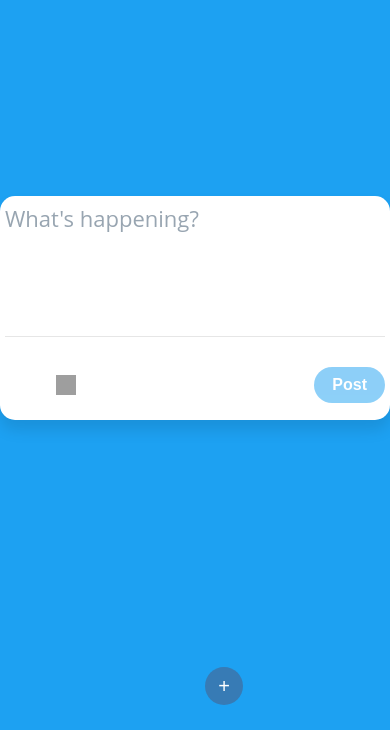
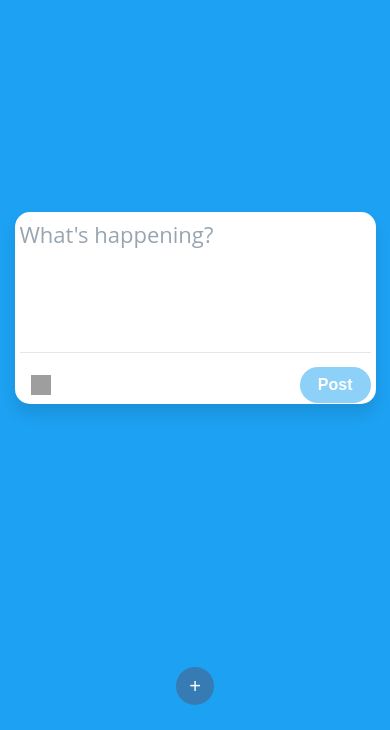
Before and after one commit to westerny1/SkyMast, a Flask app: page / in a window 390 px wide. Shown: the part 114-844 px from the top of the page. Run offline with Flask 3, Linux system fonts and the light colour scheme; some web fonts are replaced; grey boxes are pictures that could not be loaded.

Commit message:
Update style.css

```diff
--- a/static/style.css
+++ b/static/style.css
@@ -15,6 +15,10 @@ header {
 h1 {
   font-size: 32px;
   margin-bottom: 10px;
+  text-align: center; /* edited */
+  width: 90%;/* edited */
+  margin-left: auto; /* edited */
+  margin-right: auto;
 }
 
 body {
@@ -35,9 +39,10 @@ body {
 .wrapper{
   background: #fff;
   max-width: 475px;
-  width: 100%;
+  width: 90%; /* edited */
   border-radius: 15px;
   padding: 25px 25px 15px 25px;
+  overflow-y: auto; /* edited */
   box-shadow: 0px 10px 15px rgba(0,0,0,0.1);
 }
 .input-box{
@@ -112,6 +117,11 @@ body {
 .bottom .icons{
   display: inline-flex;
 }
+.icons {        /* new class added!! */ /* edited */
+  list-style: none; /* edited */
+  padding: 0; /* edited */
+  margin: 0; /* edited*/
+}
 .icons li{
   list-style: none;
   color: #1da1f2;
@@ -172,35 +182,35 @@ body {
   border-radius:50%;
   font-size:20px;
   display:flex;
-  margin: 15px 10px;
+  margin: 15px auto; /* edited */
   justify-content:center;
   align-items: center;
   position: relative;
   vertical-align: top;
   border: none;
+
 }
 #plusbtn:hover,
 #plusbtn:active {
-  background-color:#aab8c2; /* Change the background color to gray when hovered or pressed */
+  background-color:#aab8c2;
 }
 .bottom-button {
   position: fixed;
   bottom: 0;
   left: 50%;
   width: 100%;
-  text-align: center; /* Center the button horizontally */
-  /*background-color: #fff; *//* Adjust background color if needed */
-  /*border-top: 1px solid #ccc;*/ /* Optional: add a border at the top for separation */
-  padding: 10px 0; /* Optional: add padding for spacing */
+  text-align: center;
+  padding: 10px 0;
+  transform: translateX(-50%); /*edited*/
 }
 
 
 
 #loginForm {
-  display: none; /* Hide the login form by default */
-  backdrop-filter: blur(5px); /* Apply blur effect to the background */
-  background-color: rgba(255, 255, 255, 0.5); /* Adjust background color with transparency */
-  z-index: 999; /* Ensure the login form is above other content */
+  display: none;
+  backdrop-filter: blur(5px);
+  background-color: rgba(255, 255, 255, 0.5);
+  z-index: 999;
 }
 
 
@@ -224,7 +234,8 @@ body{
   top: 50%;
   left: 50%;
   transform: translate(-50%, -50%);
-  width: 400px;
+  width: 90%; /* edited */
+  max-width: 400px; /* edited */
   background: white;
   border-radius: 10px;
   box-shadow: 10px 10px 15px rgba(0,0,0,0.05);
@@ -323,6 +334,7 @@ input[type="submit"]:hover{
 /* Media Queries for Responsiveness */
 
 /* large desktops and some laptops (1440px and above) */
+/* edited */
 @media (max-width: 1440px) {
 
   .wrapper {
@@ -334,6 +346,7 @@ input[type="submit"]:hover{
 }
 
 /* desktops (1270px - 1439px) */
+/* edited */
 @media (max-width: 1270px) {
 
   .wrapper {
@@ -345,6 +358,7 @@ input[type="submit"]:hover{
 }
 
 /* tablets (landscape) and some laptops (1024px - 1269px) */
+/* edited */
 @media (max-width: 1024px) {
 
   .wrapper {
@@ -356,6 +370,7 @@ input[type="submit"]:hover{
 }
 
 /* smaller tablets and larger phones (900px - 1023px) */
+/* edited */
 @media (max-width: 900px) {
 
   .wrapper {
@@ -366,8 +381,68 @@ input[type="submit"]:hover{
 
 }
 
-/* tablets (portrait) (768px - 899px) */
-@media (max-width: 768px) {
+/* edited */
+@media (max-width: 828px) {
+
+  .wrapper {
+    max-width: 600px;
+    margin: 0 auto;
+    padding: 0 5px;
+  }
+
+}
+/* edited */
+@media (max-width: 1170px) {
+
+  .wrapper {
+    max-width: 600px;
+    margin: 0 auto;
+    padding: 0 5px;
+  }
+
+}
+/* edited */
+@media (max-width: 1242px) {
+
+  .wrapper {
+    max-width: 600px;
+    margin: 0 auto;
+    padding: 0 5px;
+  }
+
+}
+/* edited */
+@media (max-width: 1170px) {
+
+  .wrapper {
+    max-width: 600px;
+    margin: 0 auto;
+    padding: 0 5px;
+  }
+
+}
+/* edited */
+@media (max-width: 1080px) {
+
+  .wrapper {
+    max-width: 600px;
+    margin: 0 auto;
+    padding: 0 5px;
+  }
+
+}
+/* edited */
+@media (max-width: 1179px) {
+
+  .wrapper {
+    max-width: 600px;
+    margin: 0 auto;
+    padding: 0 5px;
+  }
+
+}
+/* edited */
+@media (max-width: 1290px) {
 
   .wrapper {
     max-width: 600px;
@@ -377,7 +452,26 @@ input[type="submit"]:hover{
 
 }
 
+
+
+/* tablets (portrait) (768px - 899px) */
+/* edited */
+@media (max-width: 768px) {
+
+  .wrapper {
+    max-width: 600px;
+    margin: 0 auto;
+    padding: 0 5px;
+  }
+  .center {
+    width: 90%;
+    max-width: none;
+  }
+
+}
+
 /* larger phones (landscape) (600px - 767px) */
+/* edited */
 @media (max-width: 600px) {
 
   .wrapper {
@@ -389,15 +483,20 @@ input[type="submit"]:hover{
 }
 
 /* smaller phones (landscape) (480px - 599px) */
+/* edited */
 @media (max-width: 480px) {
   .wrapper {
     max-width: 400px;
     margin: 0 auto;
     padding: 0 5px;
   }
+  .center {
+    width: 95%;
+  }
 }
 
 /* smallest phones (portrait) (320px - 479px) */
+/* edited */
 @media (max-width: 320px) {
   .wrapper {
     max-width: 300px;
```
